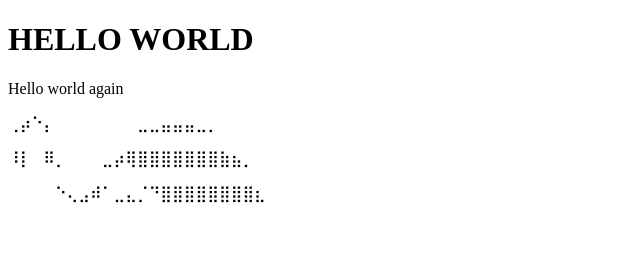
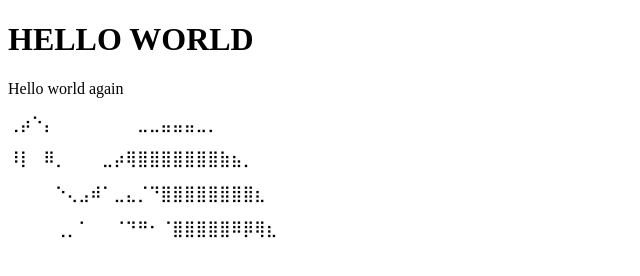
Before and after one commit to Nipsu96/git_project_TAMK, a plain HTML site: page src/index.html in a window 1280 px wide. Shown: the whole page, without its empty margins (0-640 px from the left). Drawn offline with Linux system fonts and the light colour scheme.

Commit message:
index.html: add line 4

```diff
--- a/src/index.html
+++ b/src/index.html
@@ -19,5 +19,6 @@
     <p>⢀⡴⠑⡄⠀⠀⠀⠀⠀⠀⠀⣀⣀⣤⣤⣤⣀⡀⠀⠀⠀⠀⠀⠀⠀⠀⠀⠀⠀⠀</p>
     <p>⠸⡇⠀⠿⡀⠀⠀⠀⣀⡴⢿⣿⣿⣿⣿⣿⣿⣿⣷⣦⡀⠀⠀⠀⠀⠀⠀⠀⠀⠀</p>
     <p>⠀⠀⠀⠀⠑⢄⣠⠾⠁⣀⣄⡈⠙⣿⣿⣿⣿⣿⣿⣿⣿⣆⠀⠀⠀⠀⠀⠀⠀⠀</p>
+    <p>⠀⠀⠀⠀⢀⡀⠁⠀⠀⠈⠙⠛⠂⠈⣿⣿⣿⣿⣿⠿⡿⢿⣆⠀⠀⠀⠀⠀⠀⠀</p>
  </body>
 </html>
```
